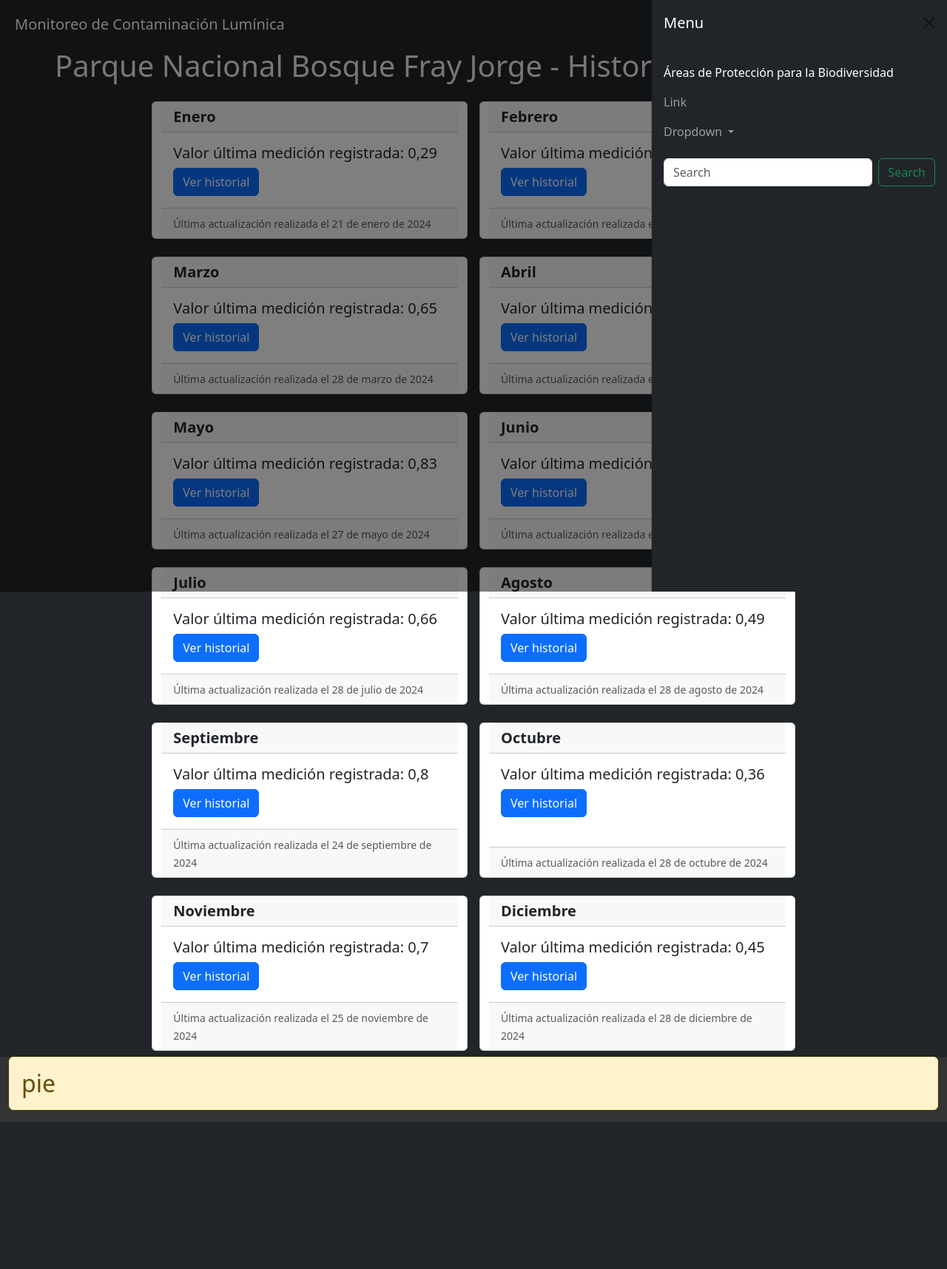
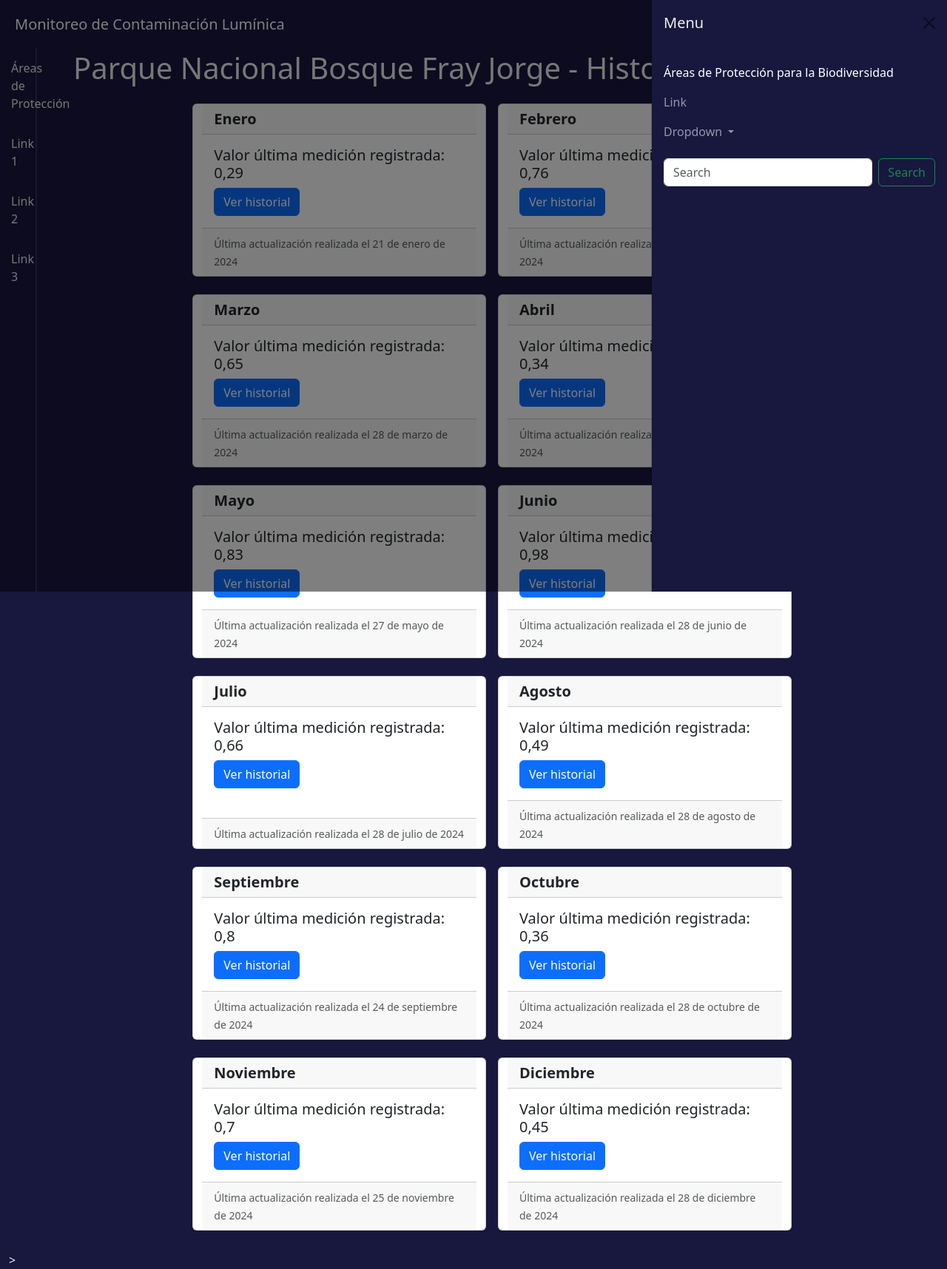
Before and after one commit to guacho175/sistema_contaminacionLuminica, a Django app: page /mediciones/historial/101/ in a window 1280 px wide, after a click that opens the changed part. Shown: the whole page at 74% size. Before the commit the page ends 1517 px from the top, so only its background shows below. Run offline with Django 5.2, Linux system fonts and the light colour scheme; some libraries are stand-ins or nearby versions.

Commit message:
Diseño de areas de proteccion para la biodiversidad

```diff
--- a/templates/historialMediciones/base.html
+++ b/templates/historialMediciones/base.html
@@ -5,30 +5,64 @@
 <head>
     <meta charset="UTF-8">
     <meta name="viewport" content="width=device-width, initial-scale=1.0">
-    <title>Sistema de monitores de contaminacón lumínica</title>
+    <title>Sistema de monitores de contaminación lumínica</title>
     <link rel="stylesheet" href="{% static 'css/bootstrap.min.css' %}">
-
+    <style>
+        body {
+            background-color: #18173e;
+            color: #eee;
+        }
+        .sidebar {
+            height: 100vh;
+            position: fixed;
+            top: 0;
+            left: 0;
+            width: 50px;
+            background-color: #18173e;
+            padding-top: 65px; /* Ajustar para que no se superponga con la navbar */
+            border-right: 2px solid #3c2a58;
+        }
+        .sidebar a {
+            color: #eee;
+            padding: 15px;
+            text-decoration: none;
+            display: block;
+        }
+        .sidebar a:hover {
+            color: #845297;
+        }
+        .content {
+            margin-left: 50px;
+            padding: 20px;
+        }
+        .carousel-inner img {
+            max-height: 520px;
+            width: auto;
+            margin: 0 auto;
+        }
+        .titulo{
+            text-shadow: 2px 2px 4px #000000; /* Contorno negro */
+        }
+    </style>
 </head>
 
-<body style="background-color: #333; color: #eee;">
-
+<body>
     <div class="container-fluid">
-
         {% block menu %}
-        <nav class="navbar fixed-top navbar-dark bg-dark p-2" style="height: 65px;">
+        <nav class="navbar fixed-top navbar-dark p-2" style="height: 65px; background-color: #18173e;">
             <div class="container-fluid">
                 <a class="navbar-brand" href="{% url 'areas' %}">Monitoreo de Contaminación Lumínica</a>
                 <button class="navbar-toggler" type="button" data-bs-toggle="offcanvas" data-bs-target="#offcanvasNavbar"
                     aria-controls="offcanvasNavbar" aria-label="Toggle navigation">
                     <span class="navbar-toggler-icon"></span>
                 </button>
-                <div class="offcanvas offcanvas-end" tabindex="-1" id="offcanvasNavbar"
+                <div  class="offcanvas offcanvas-end" tabindex="-1" id="offcanvasNavbar"
                     aria-labelledby="offcanvasNavbarLabel">
-                    <div class="offcanvas-header bg-dark">
-                        <h5 class="offcanvas-title text-bg-dark" id="offcanvasNavbarLabel">Menu</h5>
+                    <div style="background-color: #18173e;" class="offcanvas-header">
+                        <h5 style="color: #eee;" class="offcanvas-title" id="offcanvasNavbarLabel">Menu</h5>
                         <button type="button" class="btn-close" data-bs-dismiss="offcanvas" aria-label="Close"></button>
                     </div>
-                    <div class="offcanvas-body bg-dark ">
+                    <div style="background-color: #18173e;" class="offcanvas-body">
                         <ul class="navbar-nav justify-content-end flex-grow-1 pe-3">
                             <li class="nav-item">
                                 <a class="nav-link active" aria-current="page" href="{% url 'areas' %}">Áreas de Protección para la Biodiversidad</a>
@@ -61,41 +95,31 @@
         </nav>
         {% endblock menu %}
 
-        <div class="row" style="margin-top: 65px;">
-            <div class="col-12 bg-dark">
-                {% block contenido %}
-                <div class="row">
-                    <div class="col">
-                        <div class="alert alert-danger h2">
-                            contenido
-                        </div>
+        <div class="sidebar">
+            <a href="{% url 'areas' %}">Áreas de Protección</a>
+            <a href="#">Link 1</a>
+            <a href="#">Link 2</a>
+            <a href="#">Link 3</a>
+        </div>
+
+        <div class="content mt-5">
+            {% block contenido %}
+            <div class="row">
+                <div class="col">
+                    <div class="alert alert-danger h2">
+                        contenido
                     </div>
                 </div>
-                {% endblock contenido %}
             </div>
+            {% endblock contenido %}
         </div>
 
         {% block pie %}
-            <div class="row">
-                <div class="col">
-                    <div class="alert alert-warning h2">
-                        pie
-                    </div>
-                </div>
-            </div>
+>
         {% endblock pie %}
-
-        {% block js %}
-
-        {% endblock js %}
     </div>
 
-
-
-
-
     <script src="{% static 'js/bootstrap.bundle.min.js' %}"></script>
-
 </body>
 
 </html>
```
Also changed, not shown: templates/historialMediciones/areas_protegidas.html (+46 -7 lines).
